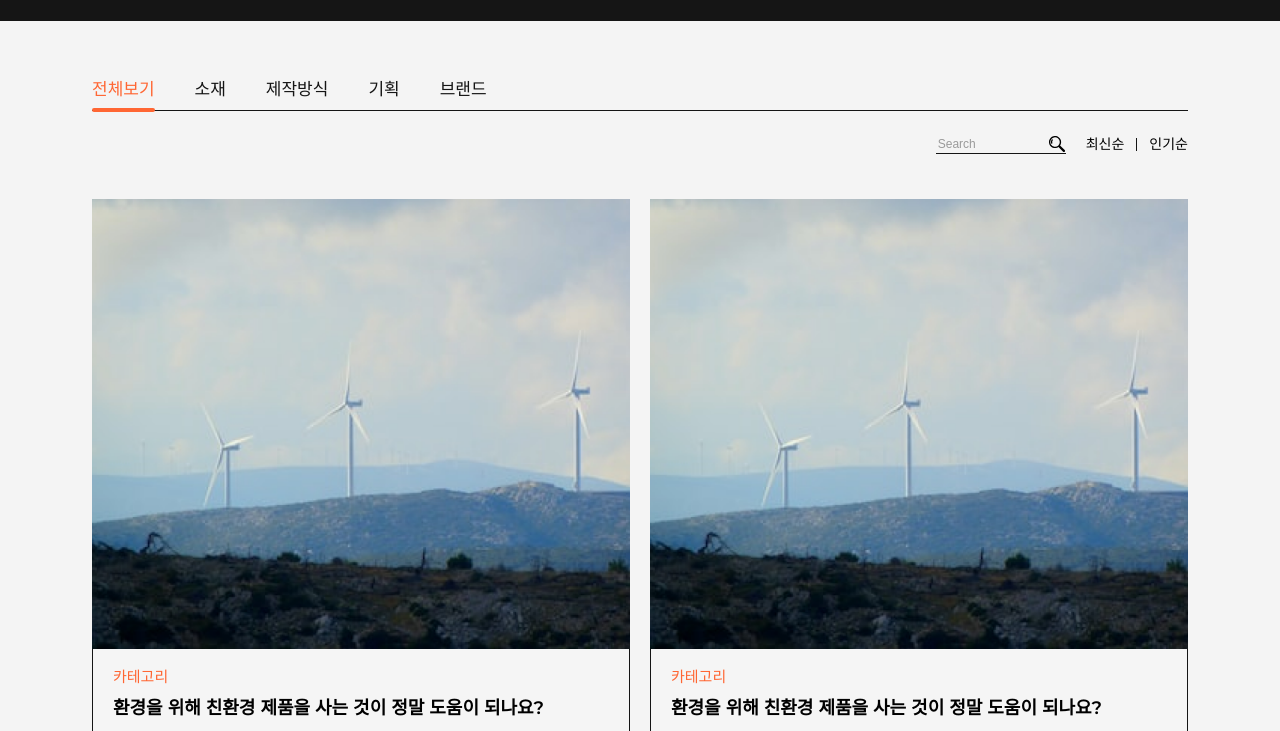
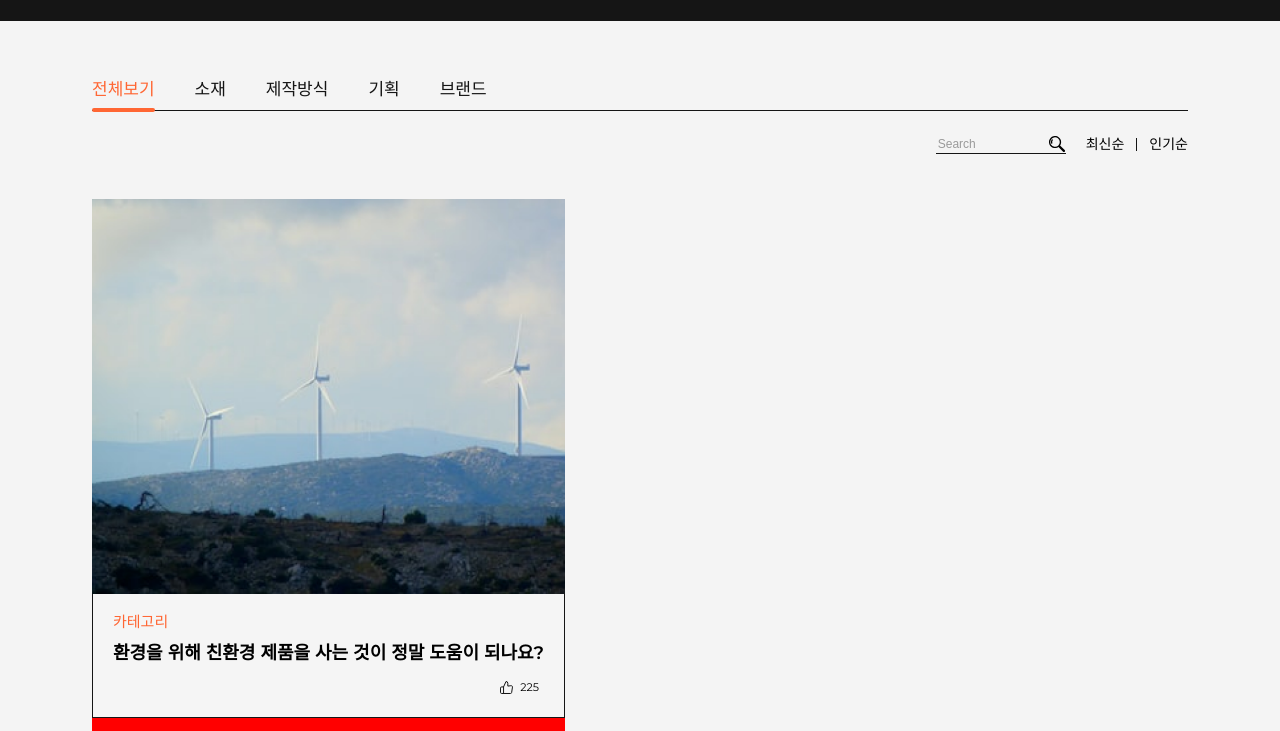
Before and after one commit to nnunun08/longlabel, a website: page stories.html in a window 1280 px wide. Shown: the part 54-785 px from the top of the page. Drawn offline with Linux system fonts and the light colour scheme; a web font is replaced by a local one.

Commit message:
update 1218

```diff
--- a/scss/style.scss
+++ b/scss/style.scss
@@ -864,6 +864,16 @@ h4 {
 
 	>.item {
 		width: calc((100% - 40px)/3);
+	}
+}
+
+.col-3.infiWrap {
+	display:grid;
+	gap: 20px;
+}
+.infiWrap {
+	> .item {
+		width: 100%;
 	}
 }
 
--- a/stories.html
+++ b/stories.html
@@ -126,8 +126,8 @@
 
     <div class="storiesList">
         <div class="inner">
-            <ul class="col-2">
-                <li class="item">
+            <ul class="col-3 infiWrap">
+                <li class="item" style="height: 600px; background-color: red;">
                     <div class="imgWrap">
                         <img src="./img/resource/storiesThumb.png" alt="img">
                     </div>
@@ -139,7 +139,7 @@
                         </div>
                     </div>
                 </li>
-                <li class="item">
+                <li class="item" style="height: 450px; background-color: red;">
                     <div class="imgWrap">
                         <img src="./img/resource/storiesThumb.png" alt="img">
                     </div>
@@ -151,7 +151,7 @@
                         </div>
                     </div>
                 </li>
-                <li class="item">
+                <li class="item" style="height: 530px; background-color: red;">
                     <div class="imgWrap">
                         <img src="./img/resource/storiesThumb.png" alt="img">
                     </div>
```
Also changed, not shown: css/style.css, 1 other file.
